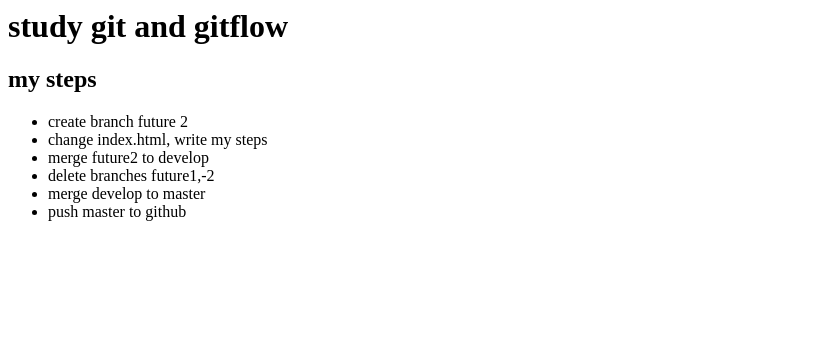
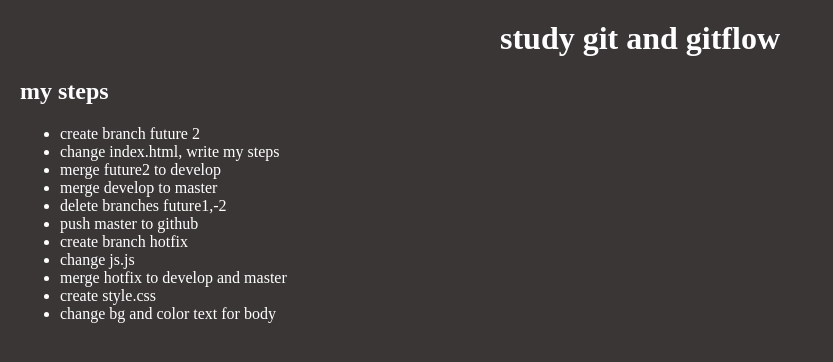
Before and after one commit to serhii-oksiiuk/gitflow, a plain HTML site: page index.html in a window 1280 px wide. Shown: the whole page, without its empty margins (0-833 px from the left). Drawn offline with Linux system fonts and the light colour scheme.

Commit message:
create branch hotfix, add style.css, change js.js

```diff
--- a/index.html
+++ b/index.html
@@ -4,6 +4,7 @@
     <meta http-equiv="X-UA-Compatible" content="IE=edge">
     <meta name="viewport" content="width=device-width, initial-scale=1.0">
     <title>study Gitflow</title>
+    <link rel="stylesheet" href="style.css">
 </head>
 <body>
     <h1>study git and gitflow</h1>
@@ -12,9 +13,14 @@
         <li>create branch future 2</li>
         <li>change index.html, write my steps</li>
         <li>merge future2 to develop</li>
+        <li>merge develop to master</li>
         <li>delete branches future1,-2</li>
-        <li>merge develop to master</li>
         <li>push master to github</li>
+        <li>create branch hotfix</li>
+        <li>change js.js</li>
+        <li>merge hotfix to develop and master</li>
+        <li>create style.css</li>
+        <li>change bg and color text for body</li>
     </ul>
 </body>
 </html>
--- a/js.js
+++ b/js.js
@@ -1 +1,2 @@
 console.log('branch future1');
+console.log('branch hotfix');
--- /dev/null
+++ b/style.css
@@ -0,0 +1,7 @@
+body{
+    padding: 20px;
+    margin: 0;
+    background: rgb(58, 54, 54);
+    color: white;
+}
+h1{text-align: center;}
```
